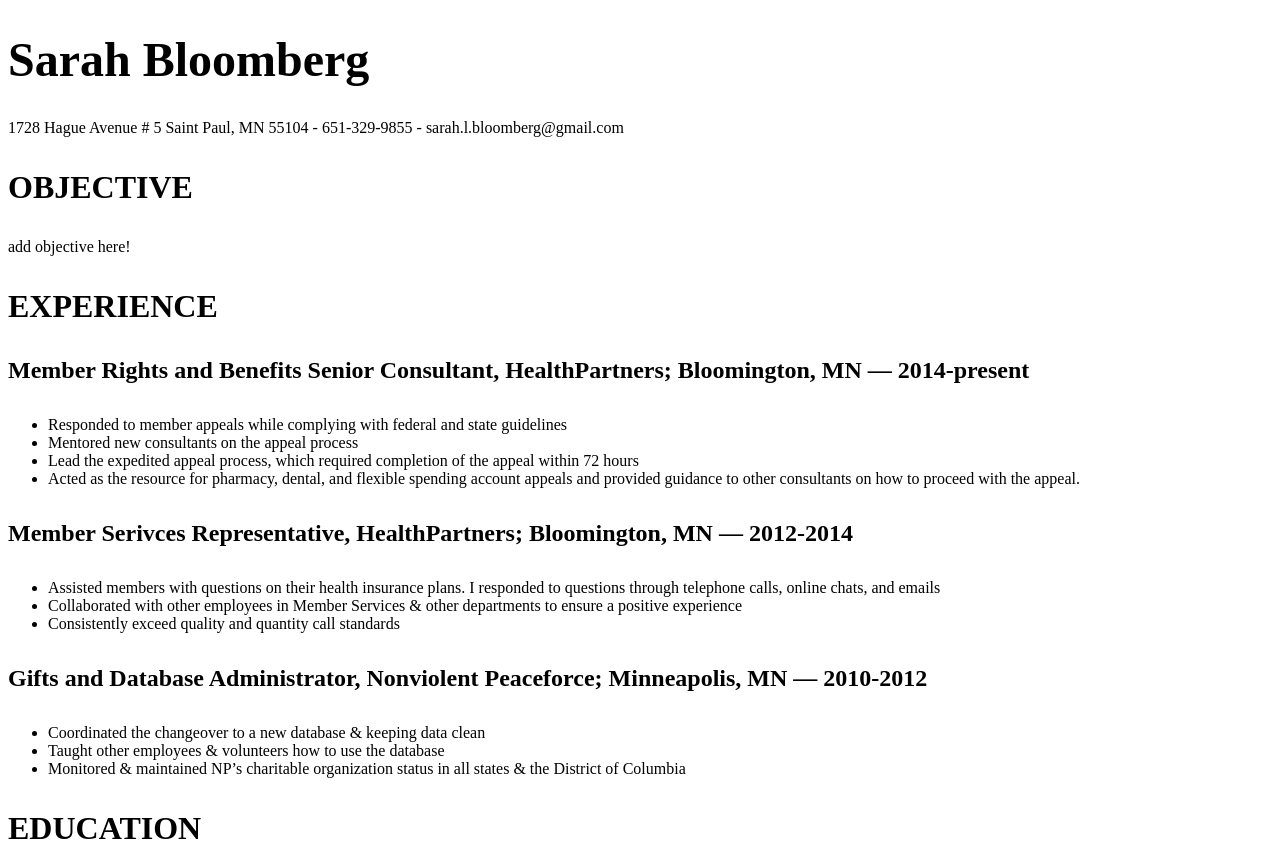
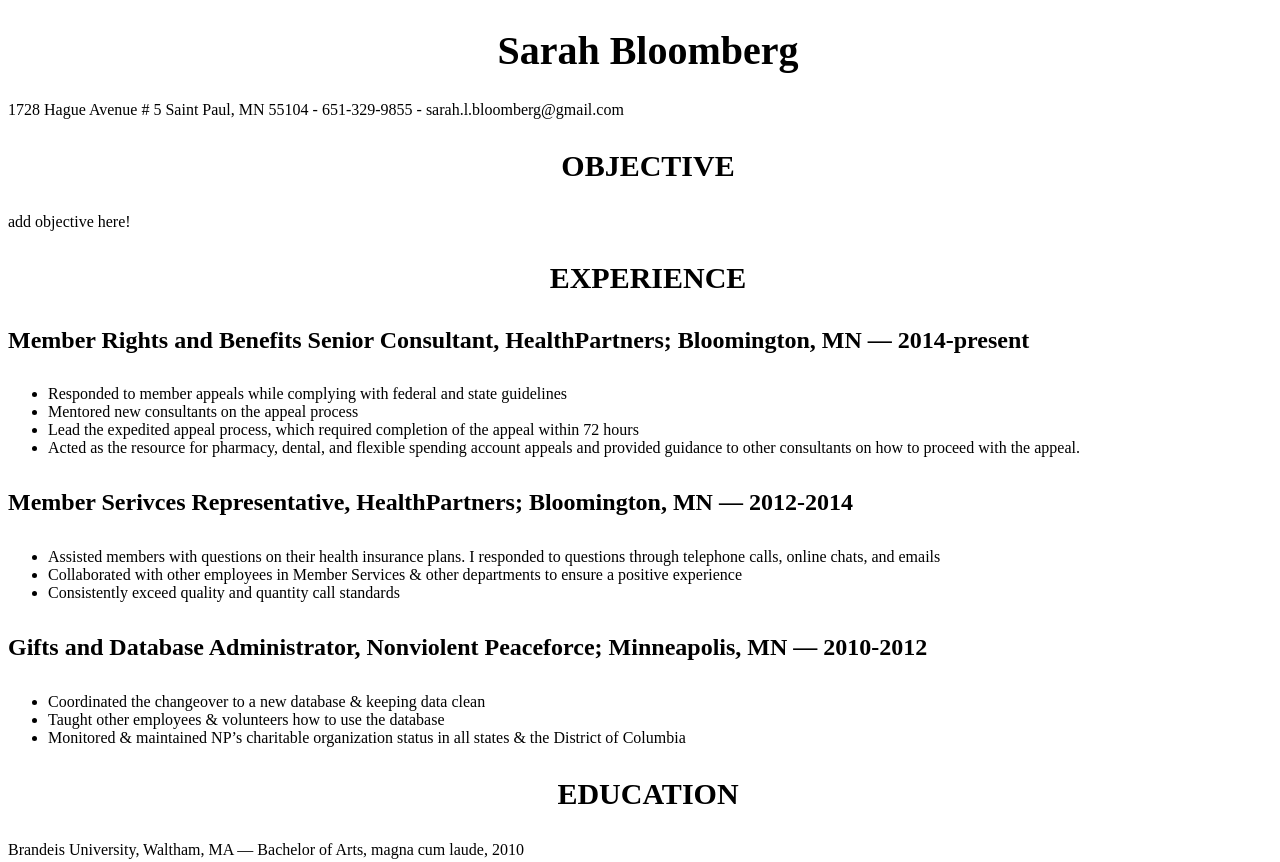
Before and after one commit to sarahbloom/sarahbloom.github.io, a plain HTML site: page index.html in a window 1280 px wide. Shown: the top 862 px of the page. Drawn offline with Linux system fonts and the light colour scheme.

Commit message:
Update style.css

```diff
--- a/style.css
+++ b/style.css
@@ -5,11 +5,13 @@ body {
 }
 
 h1 {
-	font-size: 48px;
+	font-size: 40px;
+	text-align: center;
 }
 
 h3 {
-	font-size: 32px;
+	font-size: 30px;
+	text-align: center;
 }
 h4 {
 	font-size: 24px;
```
